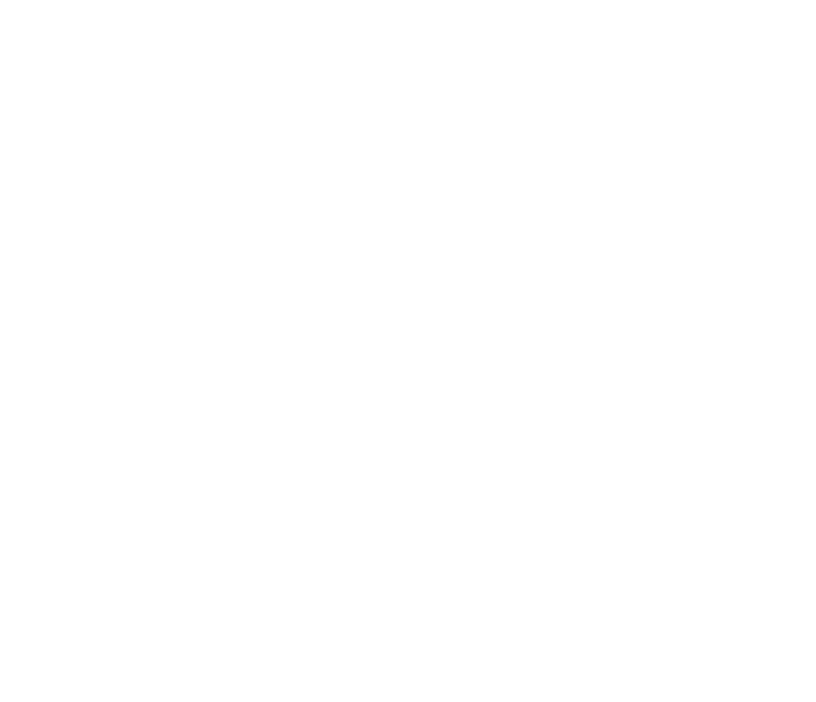
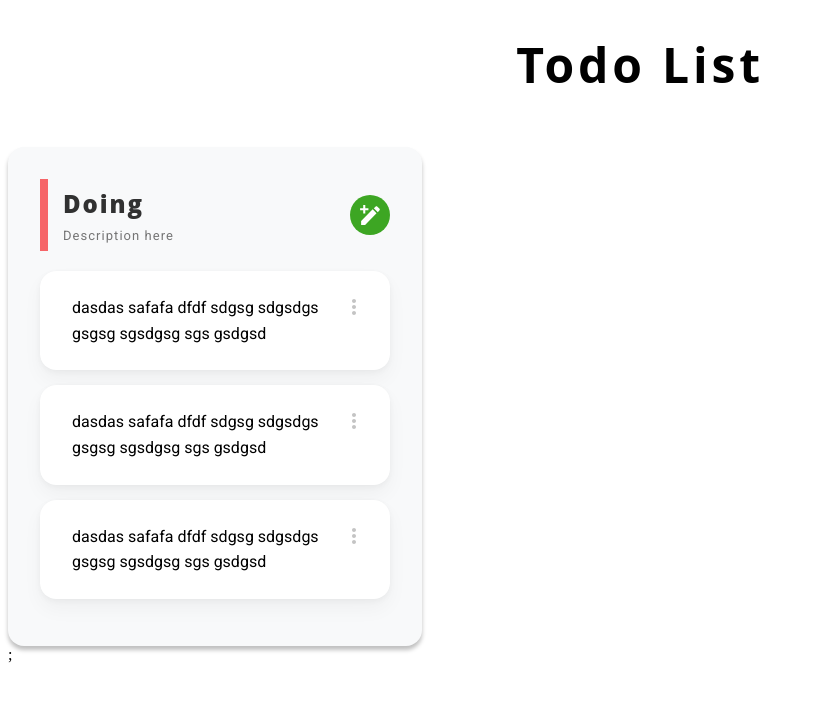
Before and after one commit to AliHamdan0/Drag-DropTasks, a Next.js app: page / in a window 1280 px wide. Shown: the top 702 px of the page, without its empty margins (0-816 px from the left). Built offline with nearby package versions, Linux system fonts and the light colour scheme.

Commit message:
creatingCard

```diff
--- /dev/null
+++ b/components/card/addicons.js
@@ -0,0 +1,17 @@
+export default function AddIcon(props) {
+  const { color = "white" } = props;
+  return (
+    <svg
+      xmlns="http://www.w3.org/2000/svg"
+      width="20"
+      height="20"
+      viewBox="0 0 20 20"
+      fill={`${color}`}
+    >
+      <path
+        d="M19.5625 5.29166C19.9792 4.875 19.9792 4.25 19.5625 3.83333L17.1667 1.43749C16.75 1.02083 16.125 1.02083 15.7084 1.43749L13.8334 3.31249L17.7917 7.27083L19.5625 5.29166ZM1.12504 15.9167V19.875H5.08337L16.5417 8.3125L12.6875 4.35416L1.12504 15.9167ZM5.29171 0.0833282V3.20833H8.41671V5.29166H5.29171V8.41666H3.20837V5.29166H0.083374V3.20833H3.20837V0.0833282H5.29171Z"
+        fill={`${color}`}
+      />
+    </svg>
+  );
+}
--- /dev/null
+++ b/components/card/card.js
@@ -0,0 +1,32 @@
+import AddIcon from "./addicons.js";
+import style from "../../styles/Home.module.css";
+import { Box } from "@mui/material";
+import Item from "../item/item.js";
+import { Fragment } from "react";
+function Card(props) {
+  const { bcolor, data = [1, 2, 3] } = props;
+
+  return (
+    <div className={style.cardCont}>
+      <Box className={style.cardHead} sx={{ color: `${bcolor}` }}>
+        <div>
+          <h6 className={style.cardTitle}>Doing</h6>
+          <p className={style.cardDescription}>Description here </p>
+        </div>
+        <div className={style.iconContainer}>
+          <AddIcon color="white" />
+        </div>
+      </Box>
+      <div>
+        {data?.map((item, index) => {
+          return (
+            <Fragment key={index}>
+              <Item />
+            </Fragment>
+          );
+        })}
+      </div>
+    </div>
+  );
+}
+export default Card;
--- /dev/null
+++ b/components/item/deleteIcon.js
@@ -0,0 +1,16 @@
+export default function DeleteIcon(props) {
+  return (
+    <svg
+      xmlns="http://www.w3.org/2000/svg"
+      width="14"
+      height="18"
+      viewBox="0 0 14 18"
+      fill="#BE0909"
+    >
+      <path
+        d="M14 1H10.5L9.5 0H4.5L3.5 1H0V3H14V1ZM1 16C1 16.5304 1.21071 17.0391 1.58579 17.4142C1.96086 17.7893 2.46957 18 3 18H11C11.5304 18 12.0391 17.7893 12.4142 17.4142C12.7893 17.0391 13 16.5304 13 16V4H1V16Z"
+        fill="#BE0909"
+      />
+    </svg>
+  );
+}
--- /dev/null
+++ b/components/item/editeIcon.js
@@ -0,0 +1,16 @@
+export default function EditIcon(props) {
+  return (
+    <svg
+      xmlns="http://www.w3.org/2000/svg"
+      width="19"
+      height="19"
+      viewBox="0 0 19 19"
+      fill="none"
+    >
+      <path
+        d="M17.71 5.04C18.1 4.65 18.1 4 17.71 3.63L15.37 1.29C15 0.899998 14.35 0.899998 13.96 1.29L12.12 3.12L15.87 6.87L17.71 5.04ZM0 15.25V19H3.75L14.81 7.93L11.06 4.18L0 15.25Z"
+        fill="#1695BD"
+      />
+    </svg>
+  );
+}
--- /dev/null
+++ b/components/item/item.js
@@ -0,0 +1,66 @@
+import DeleteIcon from "./deleteIcon.js";
+import EditIcon from "./editeIcon.js";
+import style from "../../styles/Home.module.css";
+import { Popover, Typography, Box } from "@mui/material";
+import { useState } from "react";
+import MoreVertIcon from "@mui/icons-material/MoreVert";
+export default function Item(props) {
+  const [anchorEl, setAnchorEl] = useState(null);
+
+  const handleClick = (event) => {
+    setAnchorEl(event.currentTarget);
+  };
+
+  const handleClose = () => {
+    setAnchorEl(null);
+  };
+  const open = Boolean(anchorEl);
+  return (
+    <>
+      <div className={style.cardTextCont}>
+        <span className={style.itemText}>
+          dasdas safafa dfdf sdgsg sdgsdgs gsgsg sgsdgsg sgs gsdgsd
+        </span>
+        <MoreVertIcon className={style.cardDots} onClick={handleClick} />
+        <Popover
+          open={open}
+          anchorEl={anchorEl}
+          onClose={handleClose}
+          anchorOrigin={{
+            vertical: "top",
+            horizontal: "right",
+          }}
+          transformOrigin={{
+            vertical: "top",
+            horizontal: "right",
+          }}
+        >
+          <div>
+            <div className={style.optionCont}>
+              <Typography
+                variant="body2"
+                component="span"
+                className={style.optionitemText}
+                sx={{ mr: 3 }}
+              >
+                Delete
+              </Typography>
+              <DeleteIcon />
+            </div>
+            <div className={style.optionCont}>
+              <Typography
+                variant="body2"
+                component="span"
+                className={style.optionitemText}
+                sx={{ mr: 3 }}
+              >
+                Edit
+              </Typography>
+              <EditIcon />
+            </div>
+          </div>
+        </Popover>
+      </div>
+    </>
+  );
+}
--- a/pages/_app.js
+++ b/pages/_app.js
@@ -9,8 +9,8 @@
           rel="stylesheet"
           href="https://fonts.googleapis.com/css?family=Roboto:300,400,500,700&display=swap"
         />
-        <Component {...pageProps} />;
       </Head>
+      <Component {...pageProps} />;
     </>
   );
 }
--- a/pages/index.js
+++ b/pages/index.js
@@ -1,5 +1,11 @@
 import Head from "next/head";
-
+import style from "../styles/Home.module.css";
+import Card from "../components/card/card";
 export default function Home() {
-  return <div></div>;
+  return (
+    <div>
+      <h1 className={style.mainTitle}>Todo List</h1>
+      <Card bcolor="#F66568" />
+    </div>
+  );
 }
--- /dev/null
+++ b/styles/Home.module.css
@@ -0,0 +1,112 @@
+.mainTitle {
+  font-family: "Open Sans";
+  font-style: normal;
+  font-weight: 700;
+  font-size: 48px;
+  line-height: 65px;
+  display: flex;
+  align-items: center;
+  letter-spacing: 0.08em;
+  justify-content: center;
+  margin-bottom: 50px;
+}
+/*Card Component*/
+.cardCont {
+  display: flex;
+  flex-direction: column;
+  align-items: flex-start;
+  padding: 32px;
+  width: 414px;
+  background: #f8f9fa;
+  box-shadow: 0px 4px 4px rgba(0, 0, 0, 0.25);
+  border-radius: 16px;
+}
+.cardTitle {
+  font-family: "Open Sans";
+  font-style: normal;
+  font-weight: 800;
+  font-size: 24px;
+  line-height: 33px;
+  letter-spacing: 0.08em;
+  color: #313131;
+  margin: 8px 0px;
+}
+.cardDescription {
+  font-family: "Roboto";
+  font-style: normal;
+  font-weight: 400;
+  font-size: 13px;
+  line-height: 15px;
+  align-items: center;
+  letter-spacing: 0.08em;
+  color: #757575;
+  margin: 8px 0px;
+}
+.cardHead {
+  display: flex;
+  justify-content: space-between;
+  width: 100%;
+  align-items: center;
+  border-left: 8px solid;
+  padding-left: 15px;
+  margin-bottom: 20px;
+}
+.iconContainer {
+  background-color: #3da623;
+  border-radius: 50%;
+  padding: 10px;
+  width: fit-content;
+  display: flex;
+  justify-content: center;
+  align-items: center;
+  cursor: pointer;
+}
+.cardTextCont {
+  background: #ffffff;
+  box-shadow: 0px 10px 20px rgba(0, 0, 0, 0.04), 0px 2px 6px rgba(0, 0, 0, 0.04),
+    0px 0px 1px rgba(0, 0, 0, 0.04);
+  border-radius: 16px;
+  padding: 16px 24px;
+  margin-bottom: 15px;
+  /* position: relative; */
+  display: flex;
+  justify-content: space-between;
+  align-items: flex-start;
+}
+.itemText {
+  font-family: "Roboto";
+  font-style: normal;
+  font-weight: 400;
+  font-size: 16px;
+  line-height: 160%;
+  margin: 8px 0px;
+  color: #000000;
+  padding: 0px 8px;
+}
+.cardDots {
+  /* position: absolute;
+  right: 8px;
+  top: 19px;*/
+  color: #c4c4c4;
+  margin: 8px 0px;
+  cursor: pointer;
+}
+.optionitemText {
+  font-family: "Roboto";
+  font-style: normal;
+  font-weight: 400;
+  font-size: 16px;
+  line-height: 160%;
+}
+.optionCont {
+  display: flex;
+  justify-content: space-between;
+  align-items: center;
+  cursor: pointer;
+  margin: 8px 0px;
+  padding: 4px 8px;
+}
+.optionCont:hover {
+  background-color: #80808017;
+}
+/*End Card Compnent*/
```
Also changed, not shown: public/images/new.jpg (added).
